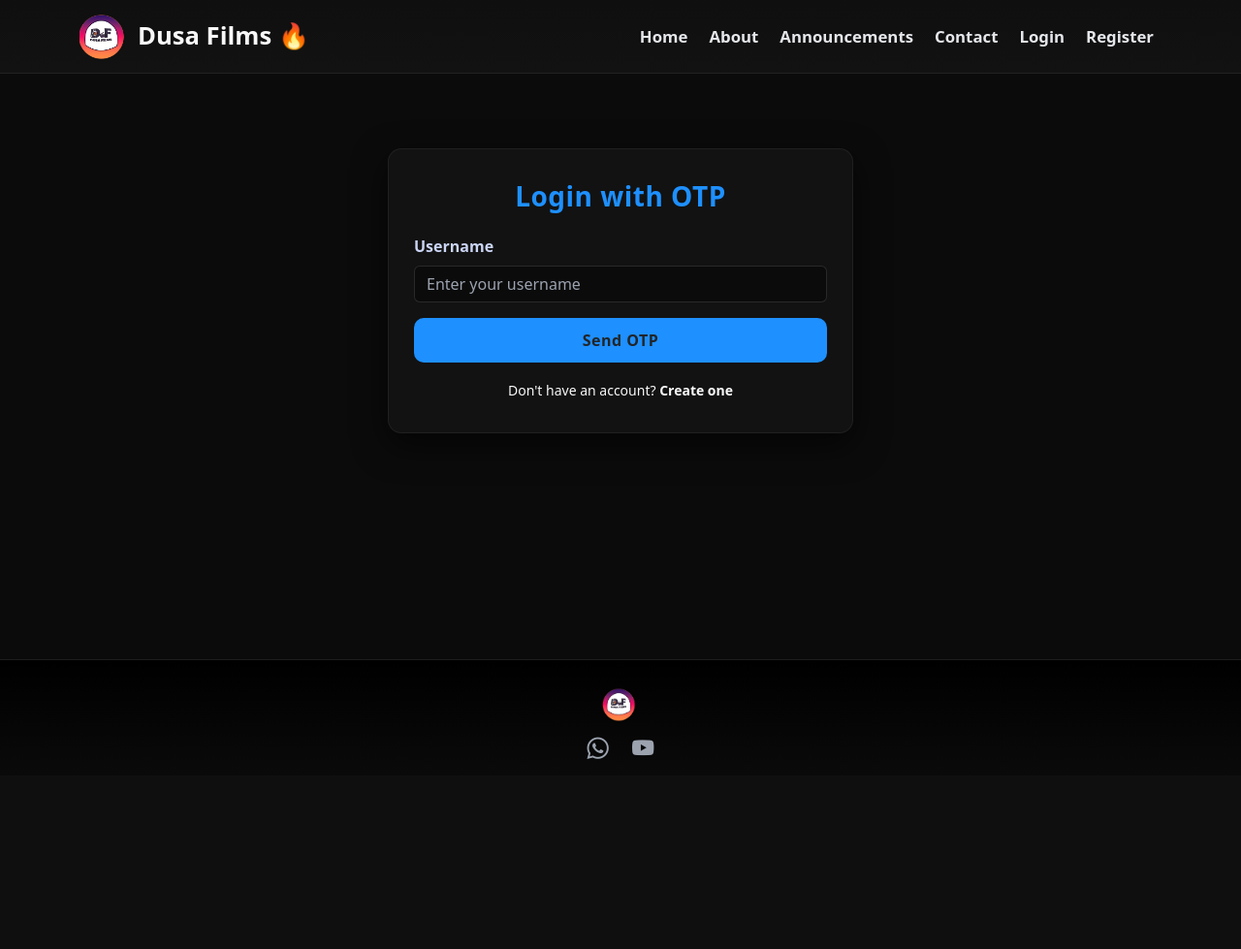
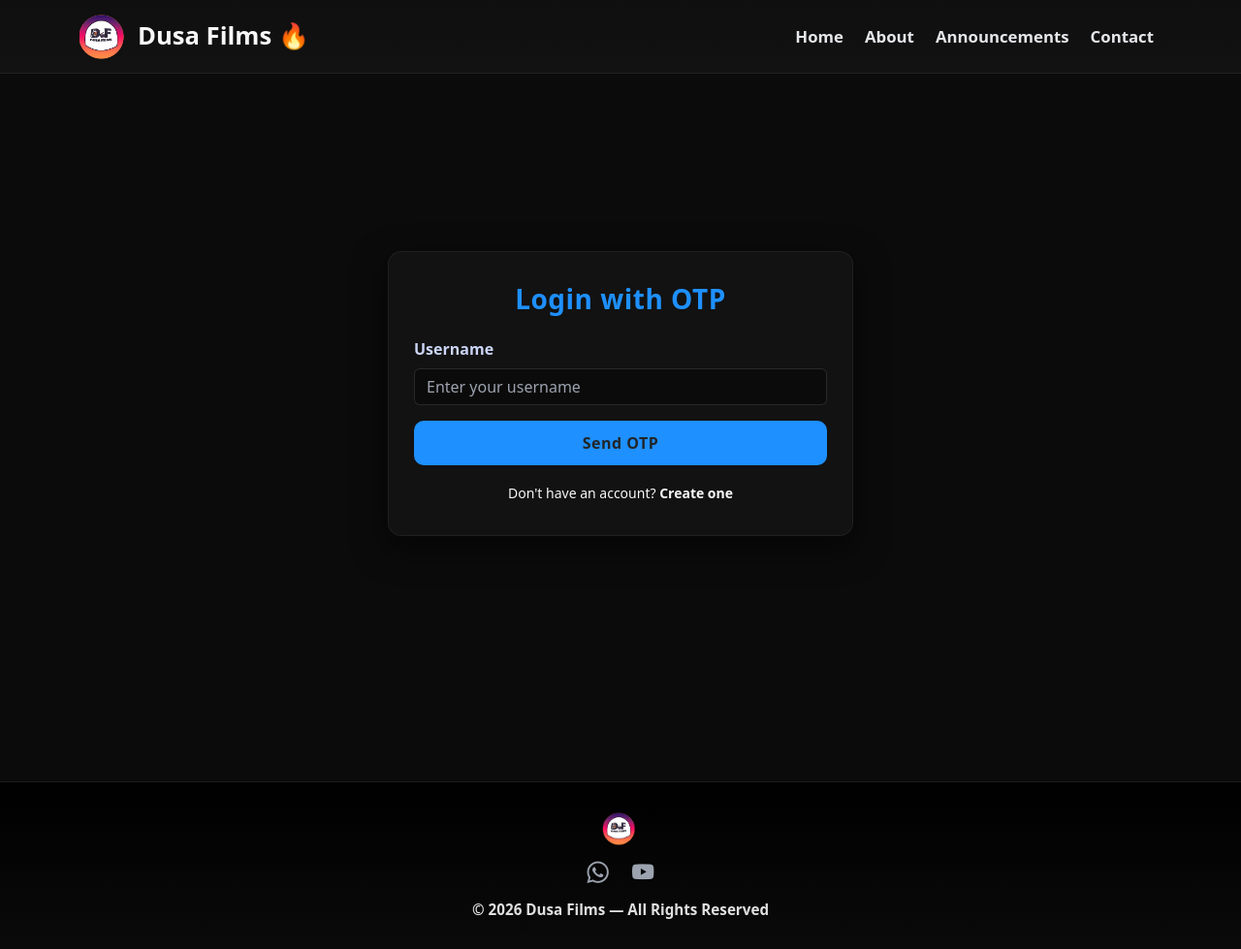
Before and after one commit to engineerblack95/dusafilms, a Django app: page /accounts/login/ in a window 1280 px wide. Shown: the whole page at 97% size. Before the commit the page ends 783 px from the top, so only its background shows below. Run offline with Django 5.2, Linux system fonts and the light colour scheme; some libraries are stand-ins or nearby versions.

Commit message:
Fix layout: remove fixed footer and improve base template structure

```diff
--- a/movies/templates/movies/base.html
+++ b/movies/templates/movies/base.html
@@ -19,20 +19,12 @@
             --blue: #1e90ff;
             --white: #f8f8f8;
             --nav-height: 76px;
-            --footer-height: 120px;
         }
 
         html, body {
-            height: 100%;
             margin: 0;
             background: var(--bg);
             color: var(--white);
-        }
-
-        /* ================= PAGE LAYOUT ================= */
-        body {
-            display: flex;
-            flex-direction: column;
         }
 
         /* ================= NAVBAR ================= */
@@ -89,55 +73,23 @@
             font-weight: 800;
         }
 
-        /* Add spacing between nav items */
         .navbar-nav .nav-item {
             margin-left: 6px;
         }
 
-        /* ================= MOBILE STYLING ================= */
-        @media (max-width: 992px) {
-            .nav-link-strong {
-                font-size: 1rem;
-                padding: 8px 12px;
-            }
-        }
-
-        @media (max-width: 768px) {
-            :root {
-                --footer-height: 140px;
-            }
-
-            .logo-text {
-                font-size: 1.3rem;
-            }
-
-            .navbar-nav {
-                text-align: center;
-            }
-
-            .navbar-nav .nav-item {
-                margin-left: 0;
-                margin-bottom: 6px;
-            }
-
-            .nav-link-strong {
-                width: 100%;
-                padding: 10px 0;
-            }
+        /* ================= PAGE CONTENT ================= */
+        main.container {
+            padding-top: calc(var(--nav-height) + 30px);
+            padding-bottom: 40px;
         }
 
         /* ================= FOOTER ================= */
         .site-footer {
-            position: fixed;
-            bottom: 0;
-            left: 0;
-            right: 0;
-            height: var(--footer-height);
             background: linear-gradient(180deg, #000, #0a0a0a);
             border-top: 1px solid rgba(255,255,255,0.08);
-            padding: 28px 0;
+            padding: 30px 0;
             text-align: center;
-            z-index: 1020;
+            margin-top: 60px;
         }
 
         .footer-logo {
@@ -195,15 +156,15 @@
             <ul class="navbar-nav ms-auto text-center">
 
                 <li class="nav-item">
-                    <a class="nav-link nav-link-strong {% if request.resolver_match.url_name == 'home' %}active{% endif %}" href="{% url 'movies:home' %}">Home</a>
+                    <a class="nav-link nav-link-strong" href="{% url 'movies:home' %}">Home</a>
                 </li>
 
                 <li class="nav-item">
-                    <a class="nav-link nav-link-strong {% if request.resolver_match.url_name == 'about' %}active{% endif %}" href="{% url 'movies:about' %}">About</a>
+                    <a class="nav-link nav-link-strong" href="{% url 'movies:about' %}">About</a>
                 </li>
 
                 <li class="nav-item position-relative">
-                    <a class="nav-link nav-link-strong {% if request.resolver_match.url_name == 'announcements:list' %}active{% endif %}" href="{% url 'announcements:list' %}">
+                    <a class="nav-link nav-link-strong" href="{% url 'announcements:list' %}">
                         Announcements
                         {% if unread_announcements_count > 0 %}
                         <span class="badge bg-danger rounded-pill position-absolute">
@@ -214,22 +175,15 @@
                 </li>
 
                 <li class="nav-item">
-                    <a class="nav-link nav-link-strong {% if request.resolver_match.url_name == 'contact:contact' %}active{% endif %}" href="{% url 'contact:contact' %}">Contact</a>
+                    <a class="nav-link nav-link-strong" href="{% url 'contact:contact' %}">Contact</a>
                 </li>
 
                 {% if user.is_authenticated %}
                     <li class="nav-item">
-                        <a class="nav-link nav-link-strong {% if request.resolver_match.url_name == 'accounts:dashboard' %}active{% endif %}" href="{% url 'accounts:dashboard' %}">Dashboard</a>
+                        <a class="nav-link nav-link-strong" href="{% url 'accounts:dashboard' %}">Dashboard</a>
                     </li>
                     <li class="nav-item">
                         <a class="nav-link fw-bold text-danger" href="{% url 'accounts:logout' %}">Logout</a>
-                    </li>
-                {% else %}
-                    <li class="nav-item">
-                        <a class="nav-link nav-link-strong {% if request.resolver_match.url_name == 'accounts:otp_login' %}active{% endif %}" href="{% url 'accounts:otp_login' %}">Login</a>
-                    </li>
-                    <li class="nav-item">
-                        <a class="nav-link nav-link-strong text-info {% if request.resolver_match.url_name == 'accounts:register' %}active{% endif %}" href="{% url 'accounts:register' %}">Register</a>
                     </li>
                 {% endif %}
             </ul>
```
Also changed, not shown: other parts of movies/templates/movies/base.html (+23 -22 lines).
